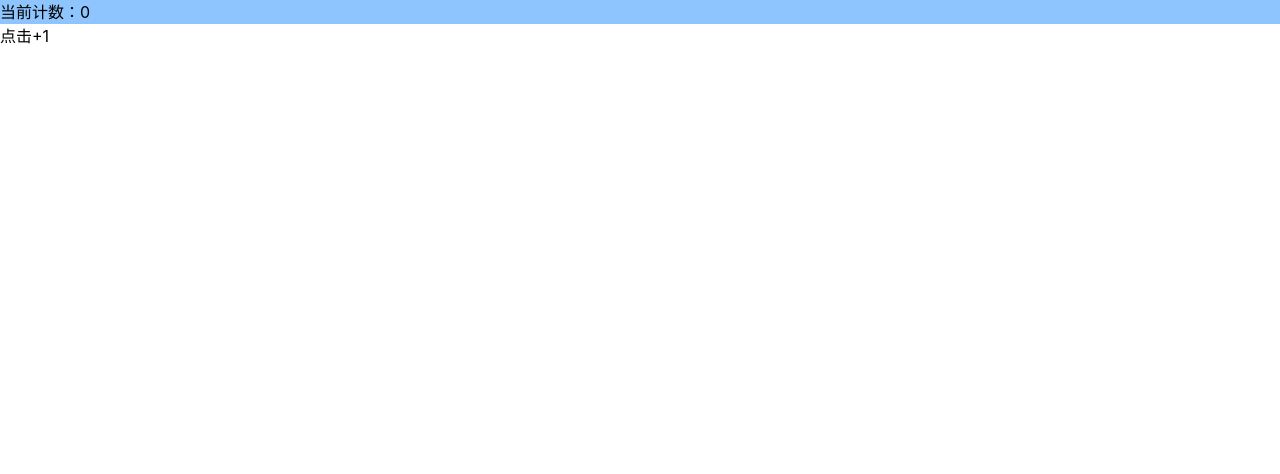
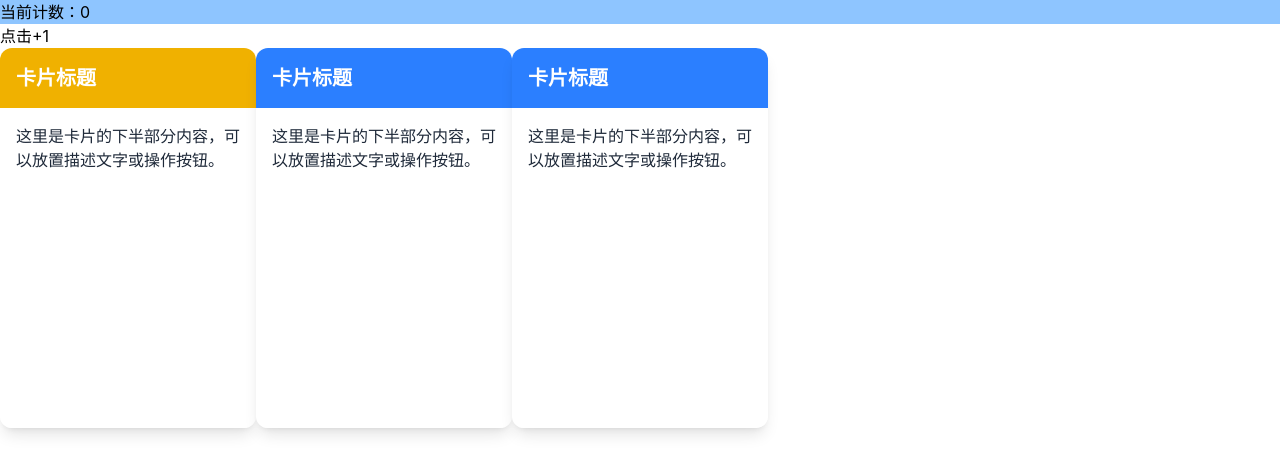
Before and after one commit to LingChen-tsjmdlc/teach-someone-Web-FE, a Vue app in the folder vue-project/: page / in a window 1280 px wide. Before the commit this address had no page. Shown: the top 474 px of the page. Built offline with nearby package versions, Linux system fonts and the light colour scheme.

Commit message:
homework:组件props实践

```diff
--- a/vue-project/src/App.vue
+++ b/vue-project/src/App.vue
@@ -3,10 +3,14 @@
     <p class="bg-blue-300" :class="{ 'text-red-500': count >= 10 }">当前计数：{{ count }}</p>
     <button @click="addOne">点击+1</button>
   </div>
+  <div class="flex flex-row">
+    <card addFirst="bg-yellow-500" addSecond="bg-blue-300" /><card /><card />
+  </div>
 </template>
 
 <script setup lang="ts">
 import { ref } from 'vue'
+import card from './components/card.vue'
 
 const count = ref(0)
 const addOne = () => {
--- /dev/null
+++ b/vue-project/src/components/card.vue
@@ -0,0 +1,20 @@
+<template>
+  <div
+    class="w-64 rounded-xl shadow-lg overflow-hidden hover:scale-110 transition-transform duration-300 ease-in-out"
+  >
+    <!-- 上半部分 -->
+    <div :class="'bg-blue-500 p-4 text-white h-15 ' + addFirst">
+      <h2 class="text-xl font-bold">卡片标题</h2>
+    </div>
+    <!-- 下半部分 -->
+    <div :class="'bg-white p-4 text-gray-800 h-80 ' + addSecond">
+      <p>这里是卡片的下半部分内容，可以放置描述文字或操作按钮。</p>
+    </div>
+  </div>
+</template>
+<script setup lang="ts">
+defineProps({
+  addFirst: String,
+  addSecond: String,
+})
+</script>
```
